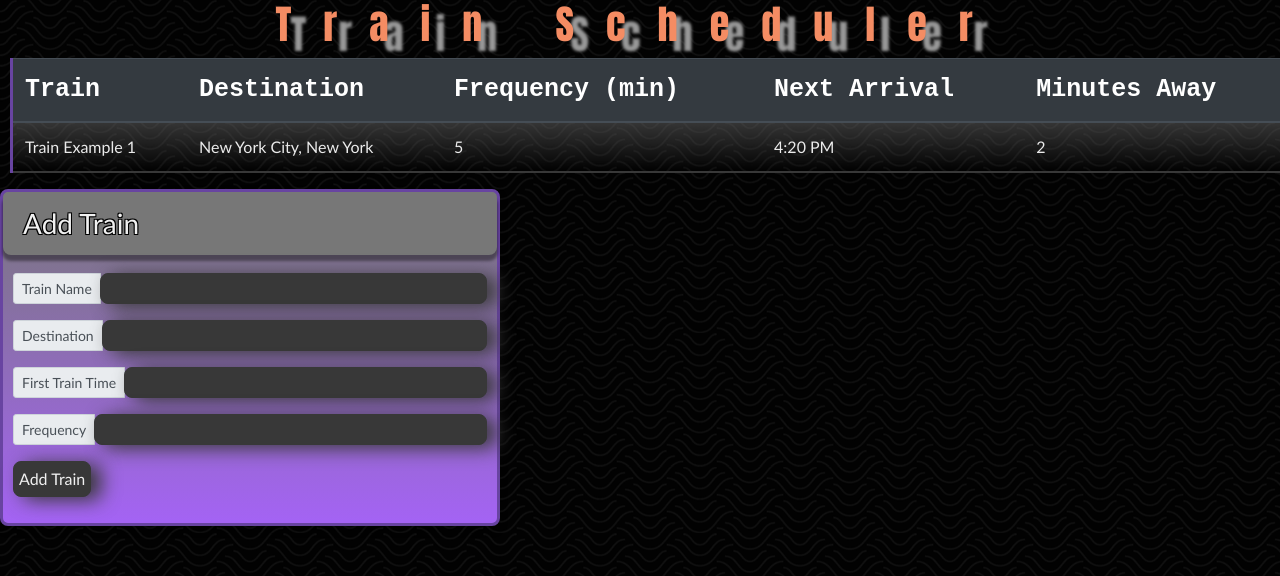
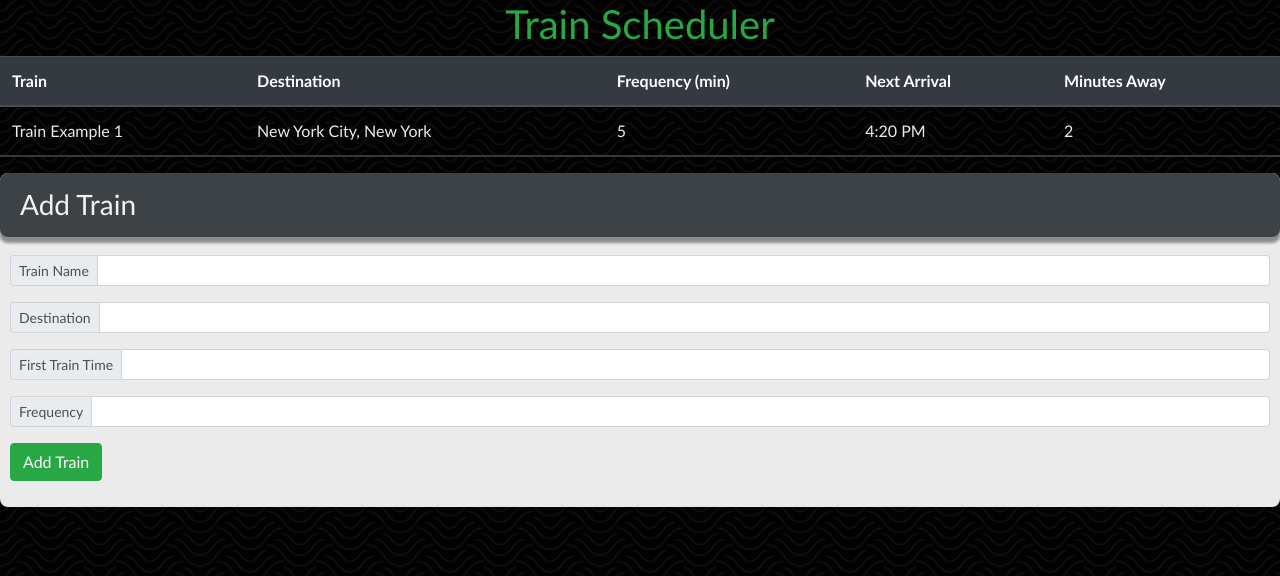
Before and after one commit to ajbarbati/Train-Scheduler, a plain HTML site: page index.html in a window 1280 px wide. Drawn offline with nearby package versions, Linux system fonts and the light colour scheme; no server answers.

Commit message:
deleted certain styles

```diff
--- a/assets/style.css
+++ b/assets/style.css
@@ -21,23 +21,10 @@ body {
 } */
 
 h1 {
-    font-family: Impact, Haettenschweiler, 'Arial Narrow Bold', sans-serif;
-    color: #f48c63;
-    font-weight: lighter;
-    letter-spacing: 2rem;
+    color: #28a745;
     text-align: center;
-    text-shadow: 15px 10px 3px #999;
 }
 /* Train Table */
-table {
-    border-width: 0px 3px;
-    border-color: #6844a1;
-    border-style: solid;
-    border-radius: 0.5rem;
-    padding: 15px;
-    margin: 10px;
-    background: linear-gradient(#777777, rgba(0, 0, 0, 0.1));
-}
 
 td {
     border-bottom: 2px solid #383838;
@@ -45,40 +32,26 @@ td {
 }
 
 th {
-    font-size: 25px;
-    font-family: monospace;
+    font-size: 1rem;
     color:#a463f4;
 }
 /* ................ */
 
 /* Footer Card */
 footer {
-    box-shadow: 0 4px 8px 0 rgba(0,0,0,0.2);
-    transition: 0.2s;
     border-radius: 0.5rem;
-    border-style: solid;
-    border-width: 3px;
-    border-color: #6844a1;
-    background-image: linear-gradient(#777777, #a463f4);
-    width: 500px;
-}
-footer:hover {
-    box-shadow:5px 14px 25px 1px #777777;
+    background-color:#ebebeb;
+    width: 100%;
 }
 
 h3 {
     color: #f1f1f1;
     border-radius: 0.5rem;
-    text-shadow:
-        -1px -1px 0 #000,
-         1px -1px 0 #000,
-         -1px 1px 0 #000,
-          1px 1px 0 #000;
     margin-top: 0px;
     border-width: 5px;
     box-shadow: 0px 5px 3px 1px rgba(0,0,0,.4);
     padding: 15px 20px 15px;
-    background-color: #777777;
+    background-color: #3d4247;
 }
 form {
     padding: 10px;
@@ -91,17 +64,3 @@ p {
          -1px 1px 0 #000,
           1px 1px 0 #000;
 }
-#trainName,
-#destination,
-#trainTime,
-#frequency,
-#subBtn {
-    padding: 5px;
-    color: #f1f1f1;
-    background: #383838;
-    border-radius: 0.5rem;
-    border-style: groove;
-    box-shadow: 10px 3px 19px#383838;
-    border-color: #383838;
-}
-/* .............. */
```
